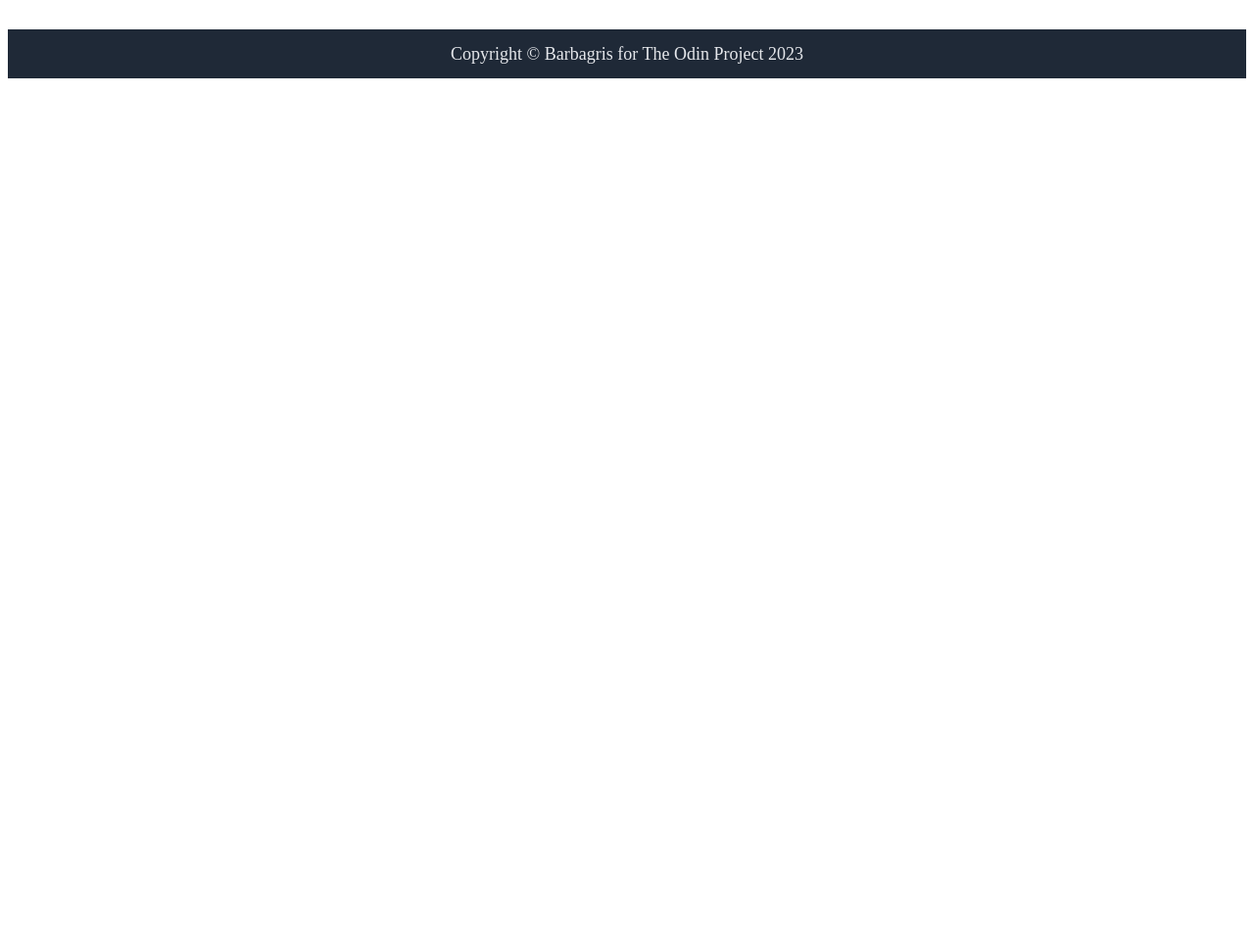
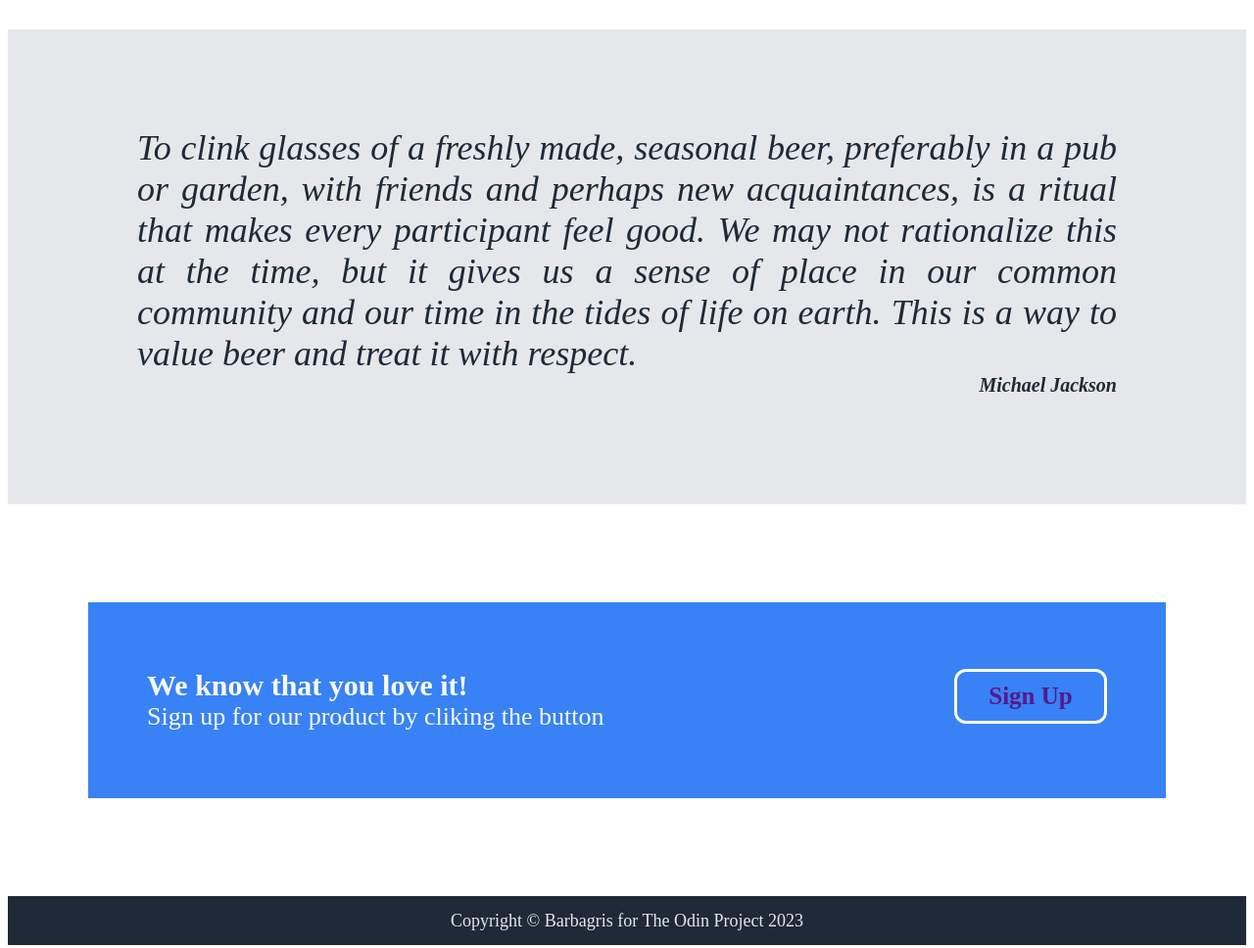
Before and after one commit to Barbagris/Elissir_landing_page, a plain HTML site: page index.html in a window 1280 px wide. Shown: the part 540-1508 px from the top of the page at 98% size. Before the commit the page ends 800 px from the top, so only its background shows below. Drawn offline with Linux system fonts and the light colour scheme.

Commit message:
Cita y contacto agregadas

```diff
--- a/index.html
+++ b/index.html
@@ -11,7 +11,7 @@
         <div></div>
     </div>
     <div class="information">
-        <div class="titulo"> Some random information.</div>
+        <div class="titulo"> About the product</div>
         <div class="imagenes">
             <div class="img one">
                 <div class="pic"><img src="images/pexels-elevate-1267700.jpg" alt="beer"></div>
@@ -31,8 +31,18 @@
             </div>
         </div>
     </div>
-    <div class="cita"></div>
-    <div class="contacto"></div>
+    <div class="cita">
+        <div class="quote">To clink glasses of a freshly made, seasonal beer, preferably in a pub or garden, with friends and perhaps new acquaintances, is a ritual that makes every participant feel good. We may not rationalize this at the time, but it gives us a sense of place in our common community and our time in the tides of life on earth. This is a way to value beer and treat it with respect.<div class="reference">Michael Jackson</div></div>
+    </div>
+    <div class="container-contacto">
+        <div class="recuadro-azul">
+            <div class="info">
+                <div class="we-know">We know that you love it!<div class="cliking">Sign up for our product by cliking the button</div></div>
+                <div class="button"><a class="sign" href="">Sign Up</a></div>
+            </div>
+        </div>
+
+    </div>
     <div class="footer"> Copyright © Barbagris for The Odin Project 2023</div>
 
 
--- a/style.css
+++ b/style.css
@@ -5,9 +5,13 @@
 
 .inicio {
     background-color: #1f2937;
-
 }
 
+a {
+    text-decoration: none;
+}
+
+/* Parte de imagenes y informacion */
 .information {
     text-align: center;
     color: #1f2937;
@@ -15,6 +19,7 @@
     font-weight: 900;
     display: flex;
     margin: 50px;
+    flex: 1;
 
 }
 
@@ -29,7 +34,6 @@
     justify-content: center;
     text-align: center;
     gap: 100px;
-
 }
 .img {
     align-items: center;
@@ -55,8 +59,78 @@ img {
     border-radius: 15px;
     height: 300px;
     width: 300px;
-    overflow: visible;
 }
+
+/* CITA */
+
+.cita {
+    background-color: #e5e7eb;
+    /*flex: 1;*/
+    align-items: center;
+    padding: 100px 50px;
+}
+.quote {
+    height: auto;
+    width: 1000px;
+    font-size: 36px;
+    font-weight: 400;
+    color: #1f2937;
+    font-style: italic;
+    text-align: justify;
+    margin-bottom: 10px;
+}
+.reference {
+    font-weight: 900;
+    font-size: 20px;
+    align-items: end;
+}
+
+/*CONTACTO*/
+
+.container-contacto{
+    align-items: center;
+}
+
+.recuadro-azul {
+    background-color: #3882f6;
+    margin: 100px 150px;
+    height: 200px;
+    width: 1100px;
+    justify-content: center;
+}
+
+.info {
+    padding: 30px 60px;
+    display: flex;
+    flex-direction: row;
+    justify-content: space-between;
+}
+
+.button {
+    height: 50px;
+    width: 150px;
+    border: 3px solid white;
+    border-radius: 12px;
+    align-items: center;
+    justify-content: center;
+    color: white;
+    font-size: 25px;
+    font-weight: bold;
+}
+
+.we-know {
+    font-size: 30px;
+    color: #F9FAF8;
+    font-weight: bolder;
+}
+
+.cliking {
+    color: #F9FAF8;
+    font-weight: 100;
+    font-size: 26px;
+}
+
+/* FOOTER */
 .footer {
     height: 50px;
     background-color: #1f2937;
@@ -65,4 +139,5 @@ img {
     text-align: center;
     align-items: center;
     justify-content: center;
+    flex-shrink: 0;
 }
```
